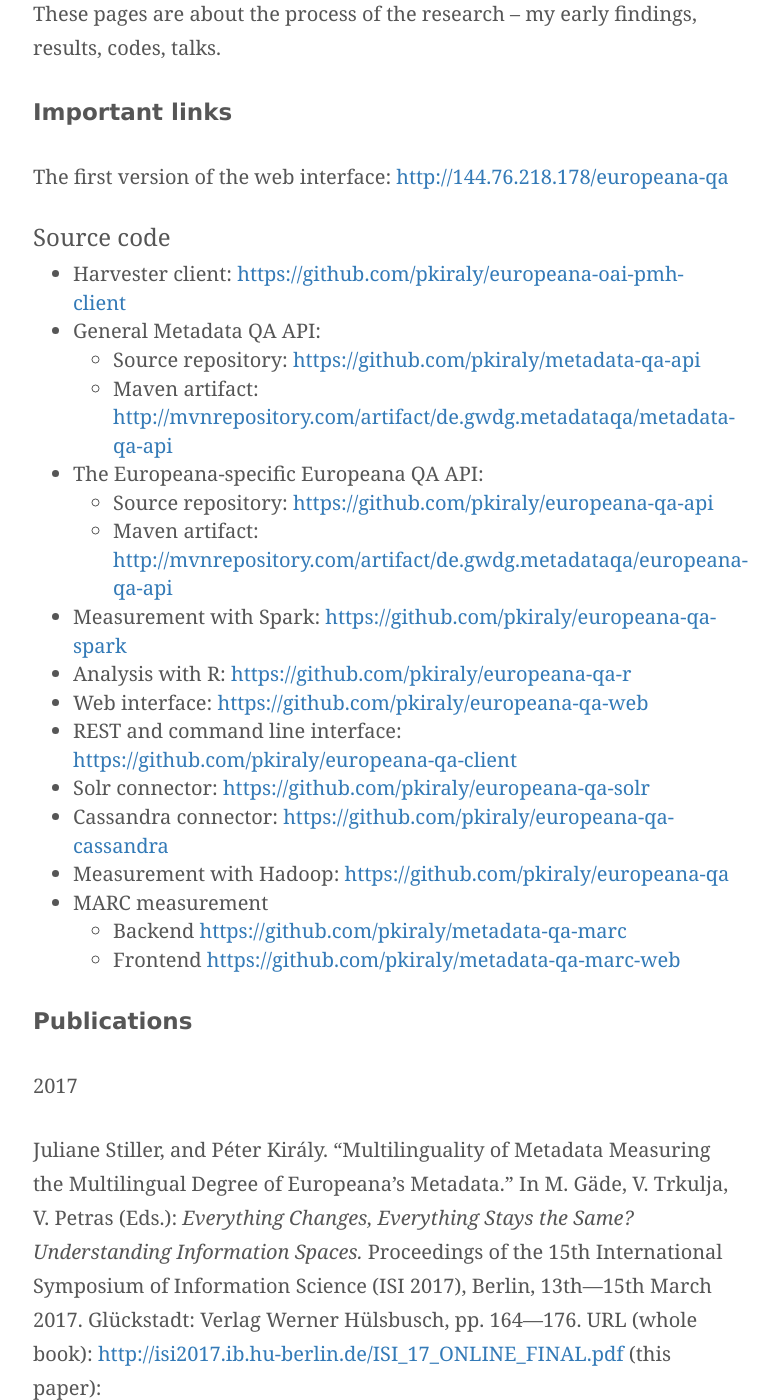
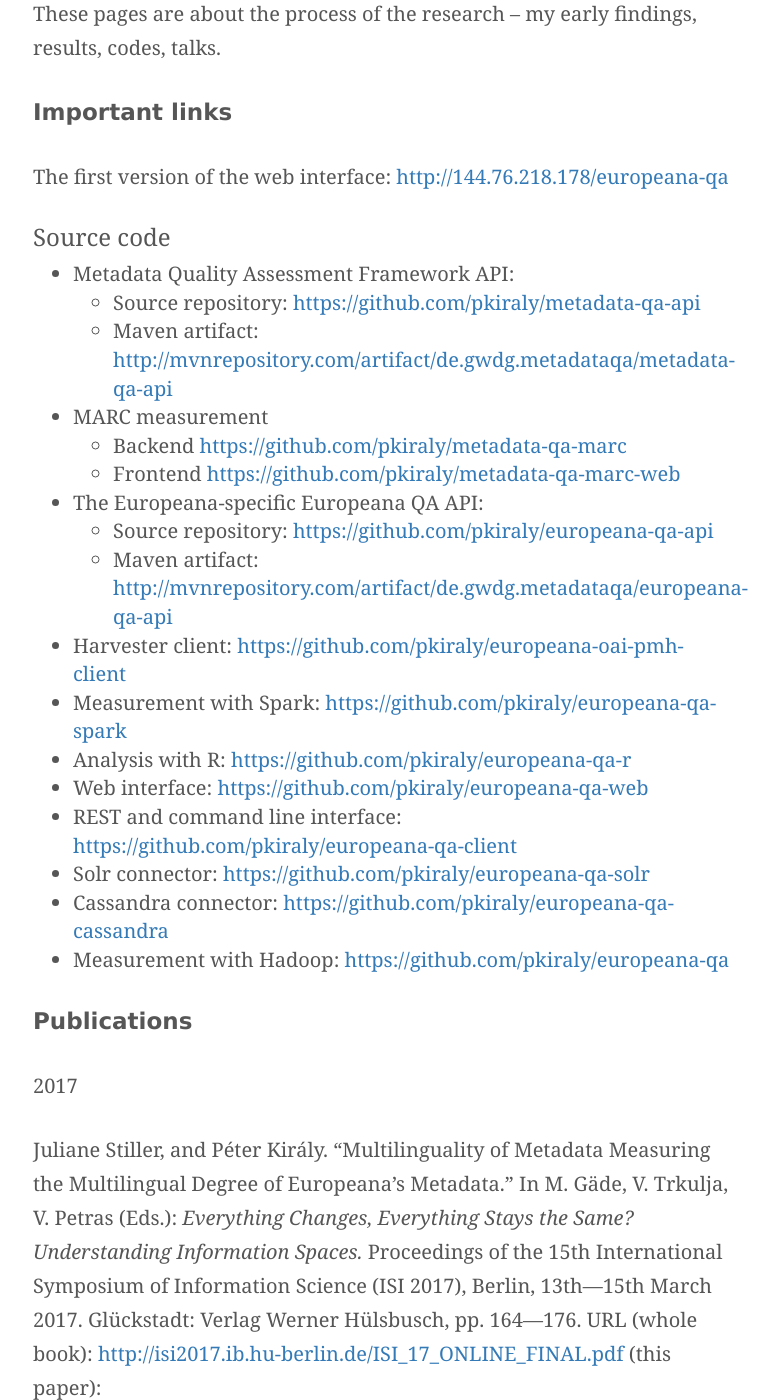
Before and after one commit to pkiraly/pkiraly.github.io, a Jekyll site: the page built from about.md, in a window 1280 px wide and 1400 px high, scrolled down 828 px. Shown: the whole window, without its empty margins (257-1036 px from the left). Built offline with Jekyll 4.4.1, drawn with Linux system fonts in a browser that asks for light colours; nearby versions of some CDN libraries; some web fonts are replaced; comment, search, counter and statistics services are not loaded.

Commit message:
renaming git repo

```diff
--- a/about.md
+++ b/about.md
@@ -14,13 +14,16 @@
 
 ### <a name="source-code"></a><a name="source-codes"></a> Source code
 
-* Harvester client: [https://github.com/pkiraly/europeana-oai-pmh-client](https://github.com/pkiraly/europeana-oai-pmh-client)
-* General Metadata QA API:
+* Metadata Quality Assessment Framework API:
   - Source repository: [https://github.com/pkiraly/metadata-qa-api](https://github.com/pkiraly/metadata-qa-api)
   - Maven artifact: [http://mvnrepository.com/artifact/de.gwdg.metadataqa/metadata-qa-api](http://mvnrepository.com/artifact/de.gwdg.metadataqa/metadata-qa-api)
+* MARC measurement
+  - Backend [https://github.com/pkiraly/metadata-qa-marc](https://github.com/pkiraly/metadata-qa-marc)
+  - Frontend [https://github.com/pkiraly/metadata-qa-marc-web](https://github.com/pkiraly/metadata-qa-marc-web)
 * The Europeana-specific Europeana QA API:
   - Source repository: [https://github.com/pkiraly/europeana-qa-api](https://github.com/pkiraly/europeana-qa-api)
   - Maven artifact: [http://mvnrepository.com/artifact/de.gwdg.metadataqa/europeana-qa-api](http://mvnrepository.com/artifact/de.gwdg.metadataqa/europeana-qa-api)
+* Harvester client: [https://github.com/pkiraly/europeana-oai-pmh-client](https://github.com/pkiraly/europeana-oai-pmh-client)
 * Measurement with Spark: [https://github.com/pkiraly/europeana-qa-spark](https://github.com/pkiraly/europeana-qa-spark)
 * Analysis with R: [https://github.com/pkiraly/europeana-qa-r](https://github.com/pkiraly/europeana-qa-r)
 * Web interface: [https://github.com/pkiraly/europeana-qa-web](https://github.com/pkiraly/europeana-qa-web)
```
Also changed, not shown: other parts of about.md (+0 -3 lines).
